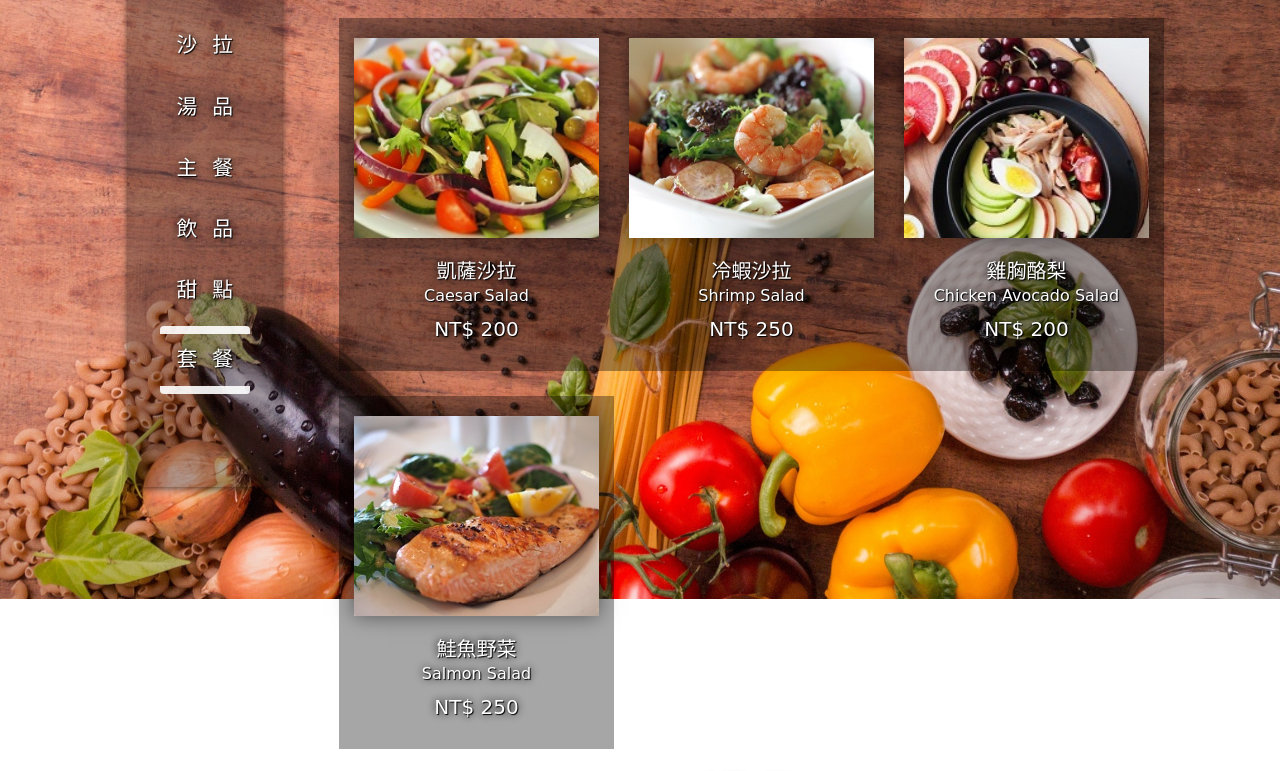
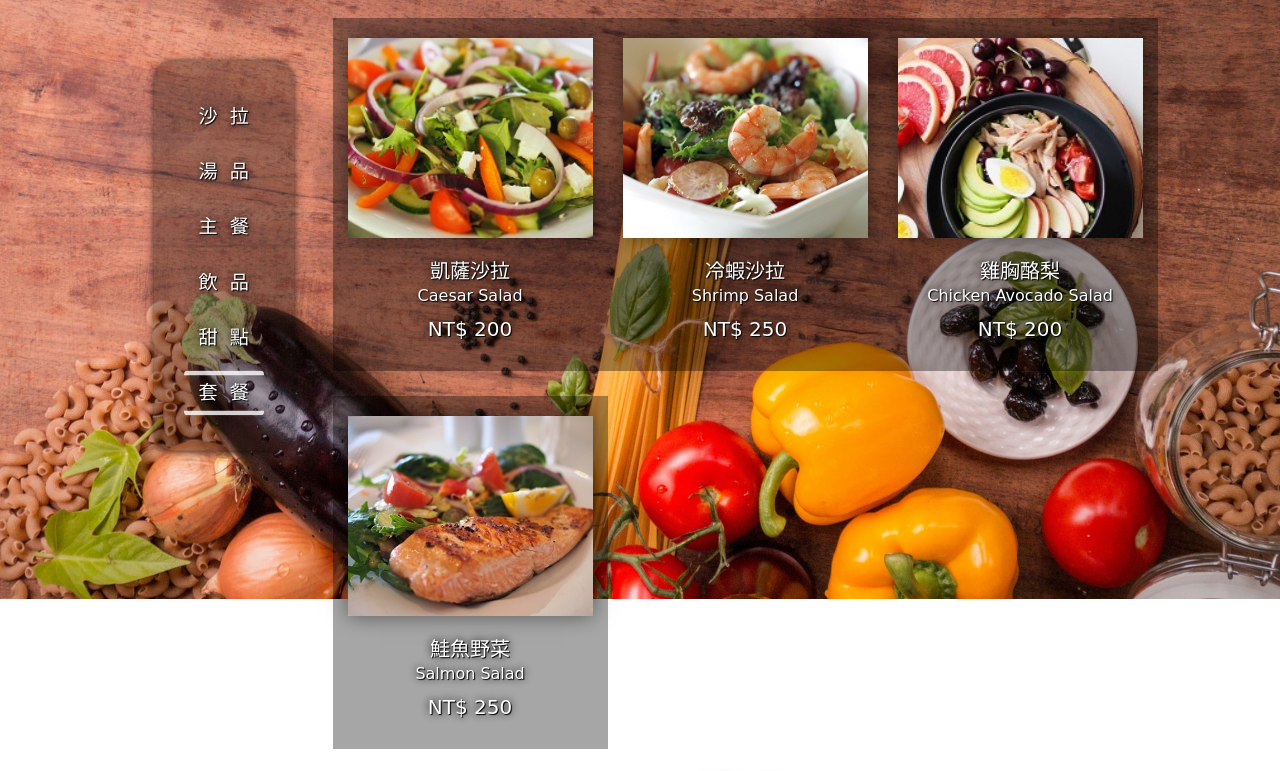
Before and after one commit to y412000/Itasine, a plain HTML site: page menu.html in a window 1280 px wide. Shown: the part 201-972 px from the top of the page. Drawn offline with nearby package versions, Linux system fonts and the light colour scheme; files whose address does not match are found by name; a web font is replaced by a local one.

Commit message:
menubar update

```diff
--- a/main.css
+++ b/main.css
@@ -79,6 +79,7 @@ h4 {
 
 nav {
 	box-shadow: 0 2px 10px rgba(0,0,0,0.5), 0 1px 5px rgba(0,0,0,0.3);
+	background-color: rgba(60, 60, 60, 1);
 	transition: all 0.5s;
 	-webkit-transition: all 0.5s;
 }
@@ -164,7 +165,7 @@ nav {
 	-webkit-transition: all 0.3s;
 }
 
-.navbar-collapse li:hover, li:active {
+.navbar-collapse li:hover {
 	background-color: rgba(80, 80, 80 ,0.6);
 	box-shadow: inset 0px 0px 5px rgba(50,50,50,0.8), inset 0px 0px 2px rgba(50,50,50,0.5);
 	padding: 0.8rem 25px 0.8rem 35px;
@@ -306,10 +307,13 @@ section {
 
 
 #menuBar {
-	top: 7.5rem;
+	top: 57%;
+	transform: translateY(-50%);
 	left: 5%;
-	height: 70vh;
-	width: 100%;
+	height: auto;
+	width: auto;
+
+	padding: 15px;
 	position: fixed;
 	background-color: rgba(0,0,0,0.3);
 	border-radius: 20px;
@@ -321,16 +325,21 @@ section {
 #menuBar .nav-link {
 	color: white;
 
-	padding: 10px;
-	width: 15vw;
 	text-align: center;
+	line-height: 1;
+	padding: 7px 10px;
+	margin: 5px auto;
 
-	border-width: 0px 0px 0px 0px;
+	border-width: 5px 0px 5px 0px;
 	border-style: solid;
 	border-color: rgba(255,255,255,0);
 
 	transition: all 0.2s, border-width 0.5s;
 	-webkit-transition: all 0.2s, border-width 0.5s;
+}
+
+#menuBar .nav-link::first-letter {
+	letter-spacing: 5px;
 }
 
 #menuBar .active {
@@ -341,8 +350,7 @@ section {
 }
 
 #menuCtn {
-	top: 8rem;
-	margin-left: 5vw;
+	left: 10%;
 }
 
 .menuInfo > h5:first-child {
--- a/media.css
+++ b/media.css
@@ -1,12 +1,19 @@
 @media only screen and (min-width: 576px) {
 
 	#menuBar {
-		width: 20%;
+		left: 10%;
 	}
 
 	#menuBar .nav-link {
-		color: white;
+		padding: 8px 15px;
+	}
 
+	/*
+	#menuBar {
+		width: 100%;
+	}
+
+	#menuBar .nav-link {
 		padding: 10px;
 		margin: 5px 0;
 		width: 13vw;
@@ -22,16 +29,7 @@
 	#menuBar .nav-link::first-letter {
 		letter-spacing: 10px;
 	}
-
-	#menuBar .active {
-		background: rgba(0,0,0,0);
-		border-width: 5px 0px 5px 0px;
-		border-style: solid;
-		border-color: rgba(255,255,255,0.8);
-	}
-
-
-
+*/
 }
 
 
@@ -123,6 +121,21 @@
 	}
 
 
+	#menuBar {
+		width: auto;
+		font-size: 110%;
+		padding: 10px 15px;
+	}
+
+	#menuBar .nav-link {
+		width: auto;
+	}
+/*
+	#menuBar {
+		left: 10%;
+		top: 55%;
+		transform: translateY(-50%);
+	}
 
 	#menuBar .nav-link {
 		font-size: 120%;
@@ -131,6 +144,11 @@
 
 	#menuBar .nav-link::first-letter {
 		letter-spacing: 10px;
+	}
+*/
+	#menuCtn {
+		top: 8rem;
+		left: 12%;
 	}
 
 	.menuBlock {
@@ -180,16 +198,20 @@
 
 
 	#menuBar {
-		width: 15%;
+		left: 12%;
+
+		padding: 20px;
+		font-size: 120%;
 	}
 
 	#menuBar .nav-link::first-letter {
-		letter-spacing: 15px;
+		letter-spacing: 12px;
 	}
 
-	#menuBar .active {
-		border-width: 8px 0px 8px 0px;
+	#menuCtn {
+		left: 12%;
 	}
+
 }
 
 @media only screen and (min-width: 1200px) {
@@ -203,7 +225,6 @@
 		height: 75vh;
 		left: 10%;
 		transform: translateX(0%);
-
 	}
 
 	.newsCtn {
@@ -223,22 +244,21 @@
 
 
 	#menuBar {
-		width: 12%;
-		left: 10%;
-		top: 8rem;
-	}
+		left: 12%;
 
-	#menuBar .nav-link {
-		font-size: 130%;
-		width: 7vw;
-		margin: 5px auto;
+		padding: 30px;
+		font-size: 120%;
 	}
 
 
+	/*
 	#menuBar .active {
 		border-width: 8px 0px 8px 0px;
 		border-color: rgba(255,255,255,0.9);
 	}
-
+*/
+	#menuCtn {
+		left: 9%;
+	}
 
 }
--- a/menu.html
+++ b/menu.html
@@ -46,20 +46,20 @@
 		<section class="container">
 
 			<div class="row">
-				<div class="col-3 col-md-2">
+				<div class="col-4 col-md-2 row">
 					<nav id="menuBar" class="navbar col-3 col-md-2">
-						<ul class="nav nav-pills d-flex justify-content-center">
+						<ul class="nav nav-pills text-center d-inline-flex flex-column">
 							<li><a class="nav-link active" href="#salad">沙拉</a></li>
 							<li><a class="nav-link" href="#soup">湯品</a></li>
 							<li><a class="nav-link" href="#maindish">主餐</a></li>
 							<li><a class="nav-link" href="#drink">飲品</a></li>
 							<li><a class="nav-link" href="#dessert">甜點</a></li>
 							<li><a class="nav-link" href="#set">套餐</a></li>
+
 						</ul>
 					</nav>
 				</div>
-
-				<div id="menuCtn" class="row col-8 col-md-9"> </div>
+				<div id="menuCtn" class="row col-7 col-md-9"></div>
 			</div>
 
 			<button type="button" class="btn" id="topping">TOP</button>
```
